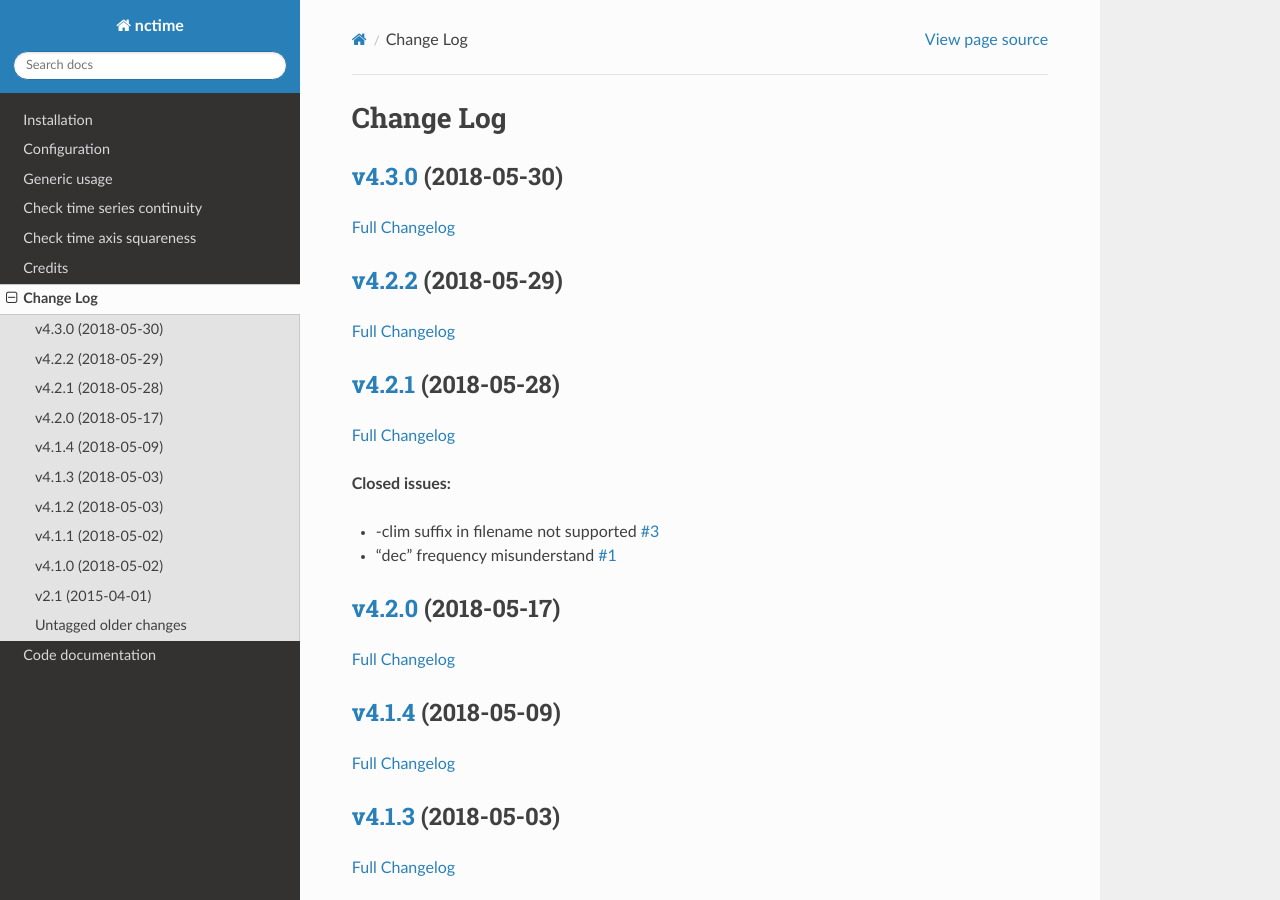
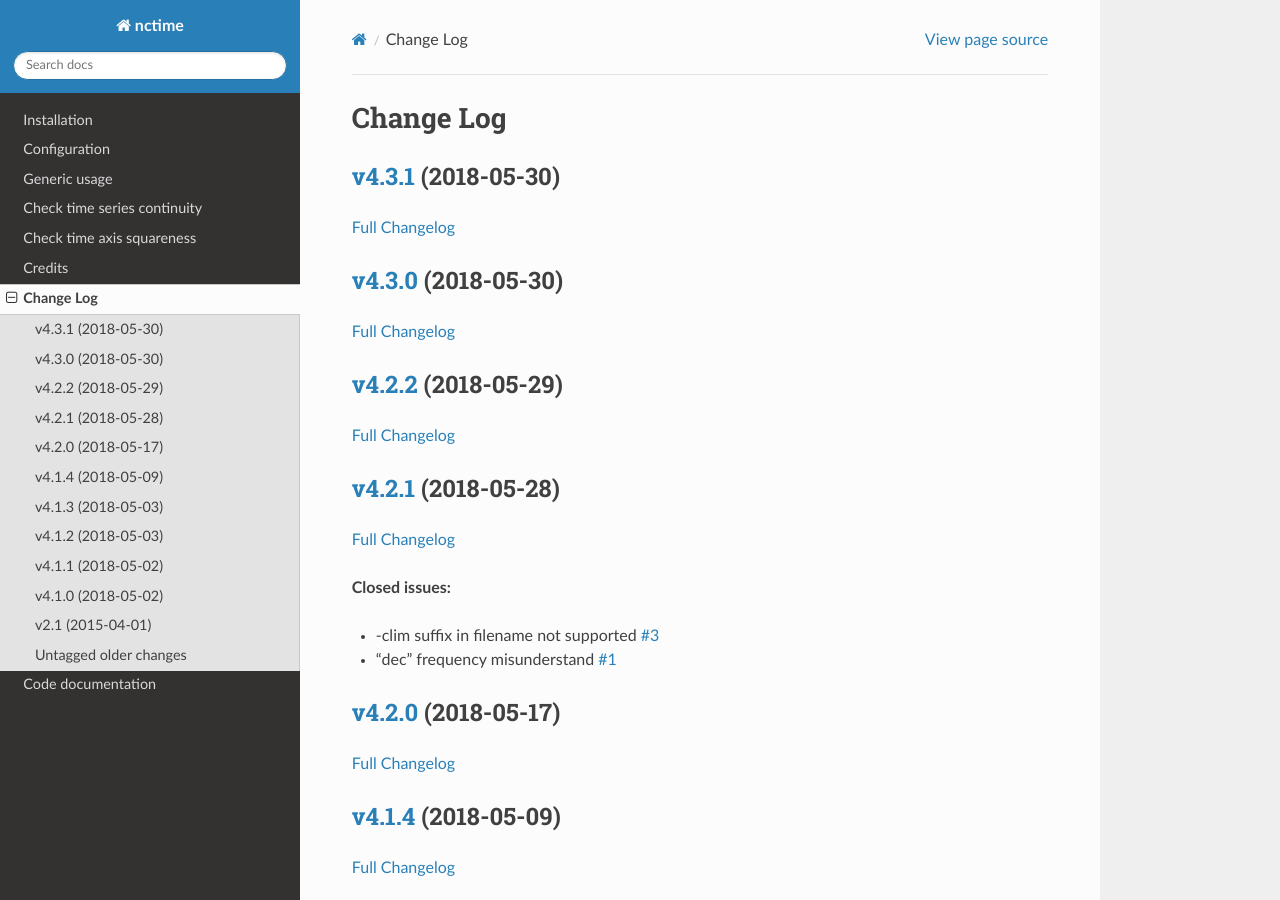
Before and after one commit to ESPRI-Mod/nctime, a Sphinx documentation site: the page built from docs/log.rst, in a window 1280 px wide and 900 px high. Built offline with Sphinx 7.4.7 and the Read the Docs theme 2.0.0, drawn with Linux system fonts in a browser that asks for light colours; pages that are not in the unit, such as notebooks, are missing from menus; the version number could not be read and is left out.

Commit message:
change log

```diff
--- a/docs/log.rst
+++ b/docs/log.rst
@@ -3,6 +3,12 @@
 
 Change Log
 ==========
+
+`v4.3.1 <https://github.com/Prodiguer/nctime/tree/v4.3.1>`__ (2018-05-30)
+-------------------------------------------------------------------------
+
+`Full
+Changelog <https://github.com/Prodiguer/nctime/compare/v4.3.0...v4.3.1>`__
 
 `v4.3.0 <https://github.com/Prodiguer/nctime/tree/v4.3.0>`__ (2018-05-30)
 -------------------------------------------------------------------------
```
